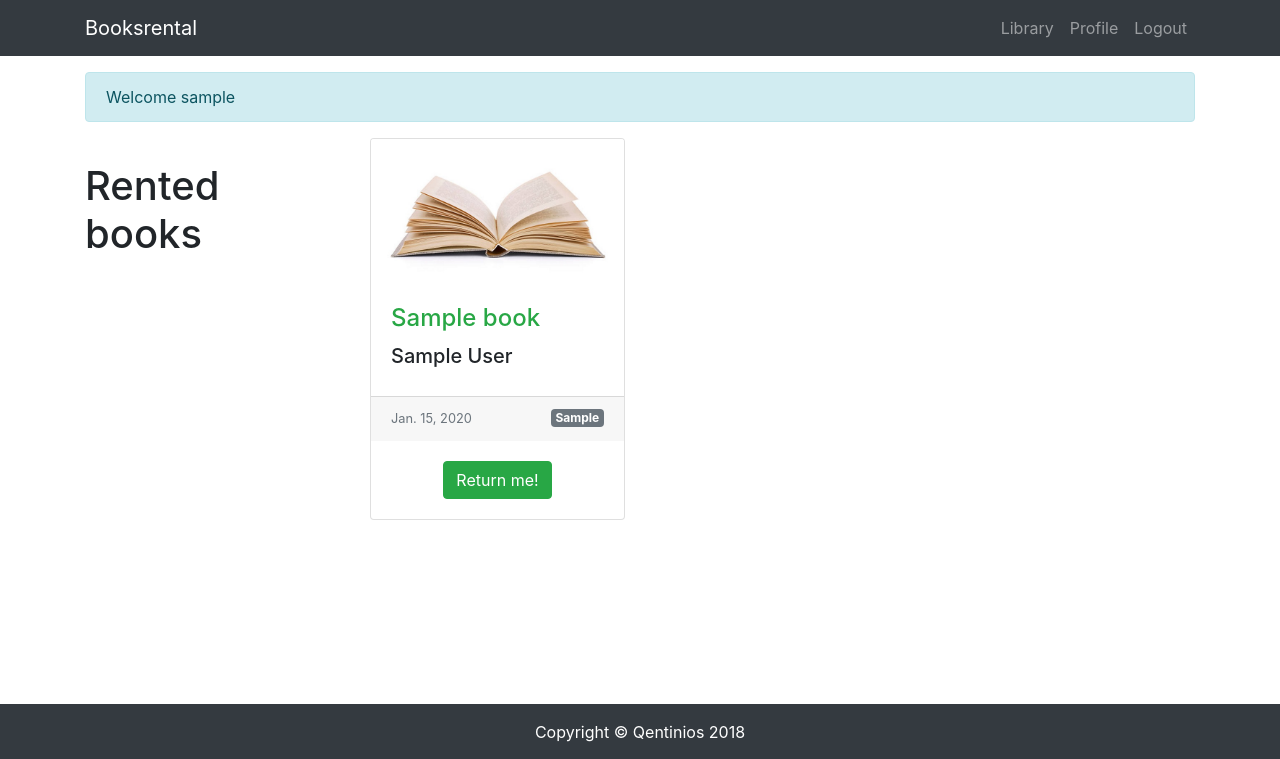
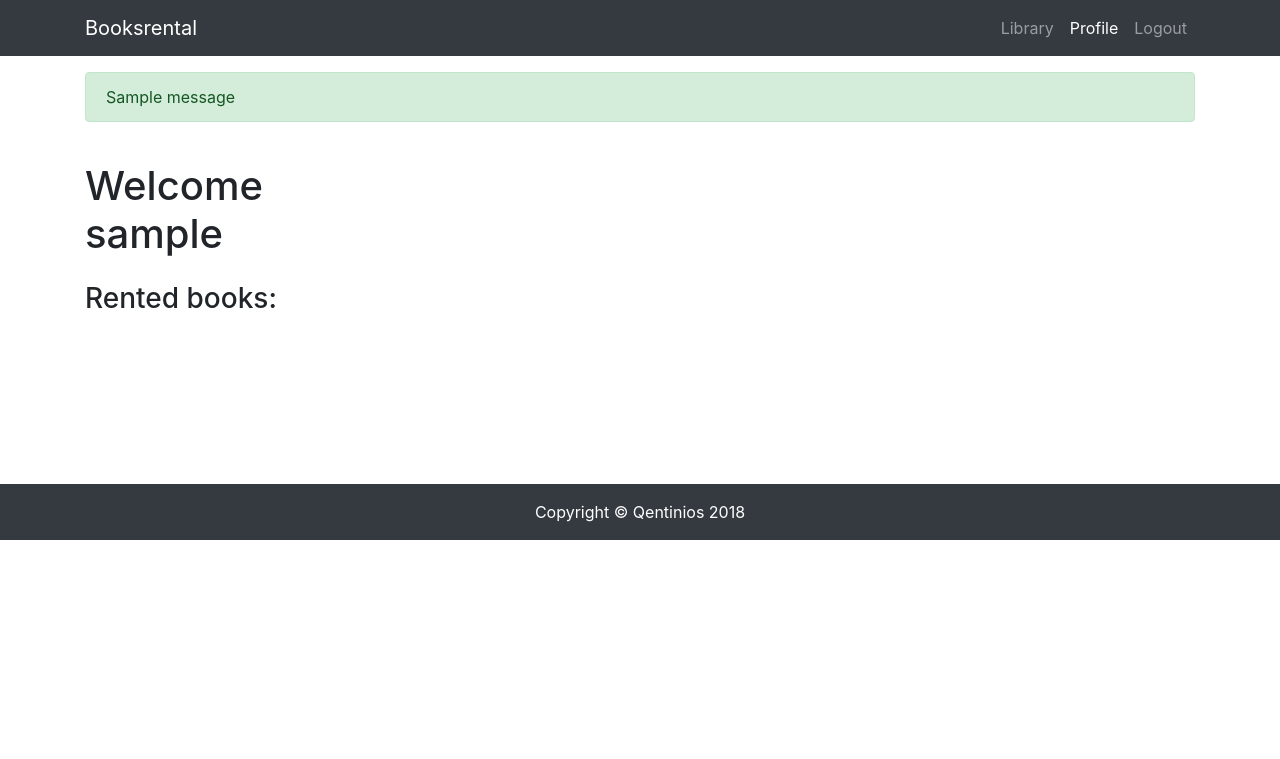
Before and after one commit to Qentinios/booksrental, a Django app: page /profile/ in a window 1280 px wide. Shown: the top 759 px of the page. Run offline with Django 3.2, Linux system fonts and the light colour scheme; a user stored in the database is signed in; tables that the repository leaves empty hold one stand-in row (values such as "Sample post"); one stand-in notice (Sample message) is shown; some libraries are stand-ins or nearby versions.

Commit message:
Renting and returning books action works, moved some functions to helpers.py, templates updates

```diff
--- a/booksrentalapp/models.py
+++ b/booksrentalapp/models.py
@@ -20,7 +20,7 @@
     return_date = models.DateTimeField('date returned', default=None, null=True)
 
     def __str__(self):
-        return self.book.title + " -> " + self.user.name
+        return self.book.title + " -> " + self.user.username
 
 
 class Category(models.Model):
--- a/booksrentalapp/templates/booksrentalapp/book.html
+++ b/booksrentalapp/templates/booksrentalapp/book.html
@@ -21,7 +21,8 @@
             </div>
             <div class="card-footer">
                 <small class="text-muted">{{ book.pub_date }}</small>
-                <a class="btn btn-primary float-right" href="/rent/{{ book.id }}">Rent me!</a>
+                <a class="btn float-right {% if book.rented %}btn-warning disabled{% else %}btn-primary{% endif %}"
+                   href="/rent/{{ book.id }}">{% if book.rented %}Not available{% else %}Rent me!{% endif %}</a>
             </div>
         </div>
     </div>
--- a/booksrentalapp/templates/booksrentalapp/profile.html
+++ b/booksrentalapp/templates/booksrentalapp/profile.html
@@ -2,7 +2,8 @@
 {% load static %}
 {% block content %}
     <div class="col-lg-3">
-        <h1 class="my-4">Rented books</h1>
+        <h1 class="my-4">Welcome {{ request.user.username }}</h1>
+        <h3>Rented books:</h3>
     </div>
     <!-- /.col-lg-3 -->
 
--- a/booksrentalapp/views.py
+++ b/booksrentalapp/views.py
@@ -1,17 +1,41 @@
 from django.contrib.auth import login, authenticate
 from django.contrib.auth.forms import UserCreationForm
 from django.shortcuts import render, redirect
-from django.http import HttpResponse, Http404
+from django.http import HttpResponse
 from django.template import loader
 from django.core.paginator import Paginator
 from django.contrib.auth.decorators import login_required
-from booksrentalapp.models import Category, Book
+from django.utils import timezone
+from booksrentalapp import helpers
+from booksrentalapp.models import Category, Book, Rent
 from django.contrib import messages
 
 
 def main(request):
     books = Book.objects.order_by('-pub_date')
     return show_library(request, books)
+
+
+def category(request, slug):
+    books = Book.objects.filter(bookcategory__category__slug=slug).order_by('-pub_date')
+    return show_library(request, books)
+
+
+def show_library(request, books):
+    categories = Category.objects.all()  # Get all categories
+
+    books_pagination = Paginator(books, 6)  # Show 6 books per page
+    page = request.GET.get('page')
+    books = books_pagination.get_page(page)
+
+    books = helpers.book_cut_description(books)
+
+    template = loader.get_template('booksrentalapp/library.html')
+    context = {
+        'categories': categories,
+        'books': books,
+    }
+    return HttpResponse(template.render(context, request))
 
 
 def signup(request):
@@ -30,66 +54,49 @@
 
 
 def book_detail(request, book_id):
-    try:
-        book = Book.objects.get(pk=book_id)
-    except Book.DoesNotExist:
-        raise Http404("Book does not exist")
+    book = helpers.book_if_exist(book_id)
+    book.rented = helpers.book_already_rented(book_id)
 
     return render(request, 'booksrentalapp/book.html', {'book': book})
 
 
 @login_required
 def profile(request):
-    messages.add_message(request, messages.INFO, 'Welcome ' + request.user.username)
-    books = Book.objects.all()
+    book_ids = Rent.objects.filter(user=request.user, return_date__isnull=True).values_list('book_id', flat=True)
+    books = Book.objects.filter(id__in=book_ids)
+
     return render(request, 'booksrentalapp/profile.html', {'books': books})
-
-
-def category(request, slug):
-    books = Book.objects.filter(bookcategory__category__slug=slug).order_by('-pub_date')
-    return show_library(request, books)
-
-
-def show_library(request, books):
-    categories = Category.objects.all()  # Get all categories
-
-    books_pagination = Paginator(books, 6)  # Show 6 books per page
-    page = request.GET.get('page')
-    books = books_pagination.get_page(page)
-
-    for book in books:  # Cut description
-        book.description = (book.description[:75] + '..') if len(book.description) > 75 else book.description
-
-    template = loader.get_template('booksrentalapp/library.html')
-
-    context = {
-        'categories': categories,
-        'books': books,
-    }
-    return HttpResponse(template.render(context, request))
 
 
 @login_required
 def return_book(request, book_id):
-    try:
-        book = Book.objects.get(pk=book_id)
-    except Book.DoesNotExist:
-        raise Http404("Book does not exist")
+    book = helpers.book_if_exist(book_id)
 
-    # return
+    rents = Rent.objects.filter(user=request.user, book=book_id, return_date__isnull=True)
 
-    messages.add_message(request, messages.SUCCESS, 'Rented book: ' + book.title)
-    pass
+    if not rents:
+        messages.add_message(request, messages.ERROR, 'Book is not rented by you: ' + book.title)
+        return redirect('/profile/')
+
+    for rent in rents:
+        rent.return_date = timezone.now()
+        rent.save()
+
+    messages.add_message(request, messages.WARNING, 'Returned book: ' + book.title)
+    return redirect('/profile/')
 
 
 @login_required
 def rent_book(request, book_id):
-    try:
-        book = Book.objects.get(pk=book_id)
-    except Book.DoesNotExist:
-        raise Http404("Book does not exist")
+    book = helpers.book_if_exist(book_id)
 
-    # rent
+    if helpers.book_already_rented(book_id):
+        messages.add_message(request, messages.ERROR, 'Book is not available: ' + book.title)
+        return redirect('/book/' + str(book_id))
 
-    messages.add_message(request, messages.SUCCESS, 'Returned book: ' + book.title)
-    pass
+    messages.add_message(request, messages.SUCCESS, 'Rented book: ' + book.title)
+
+    rent = Rent(book=book, user=request.user, rent_date=timezone.now())
+    rent.save()
+
+    return redirect('/profile')
--- a/templates/base.html
+++ b/templates/base.html
@@ -29,7 +29,7 @@
                     <a class="nav-link" href="/">Library</a>
                 </li>
                 {% if user.is_authenticated %}
-                    <li class="nav-item {% if request.path == '/return/' %}active{% endif %}">
+                    <li class="nav-item {% if request.path == '/profile/' %}active{% endif %}">
                         <a class="nav-link" href="/profile">Profile</a>
                     </li>
                     <li class="nav-item">
@@ -54,7 +54,7 @@
         <div class="col-lg-12">
             {% if messages %}
                 {% for message in messages %}
-                    <div class="alert {% if message.tags %} alert-{{ message.tags }}{% endif %}" role="alert">{{ message }}</div>
+                    <div class="alert {% if message.tags %} alert-{% if message.tags == 'error'%}danger{% else %}{{ message.tags}}{% endif %}{% endif %}" role="alert">{{ message }}</div>
                 {% endfor %}
             {% endif %}
         </div>
```
Also changed, not shown: booksrentalapp/helpers.py (added, +22 -0 lines).
